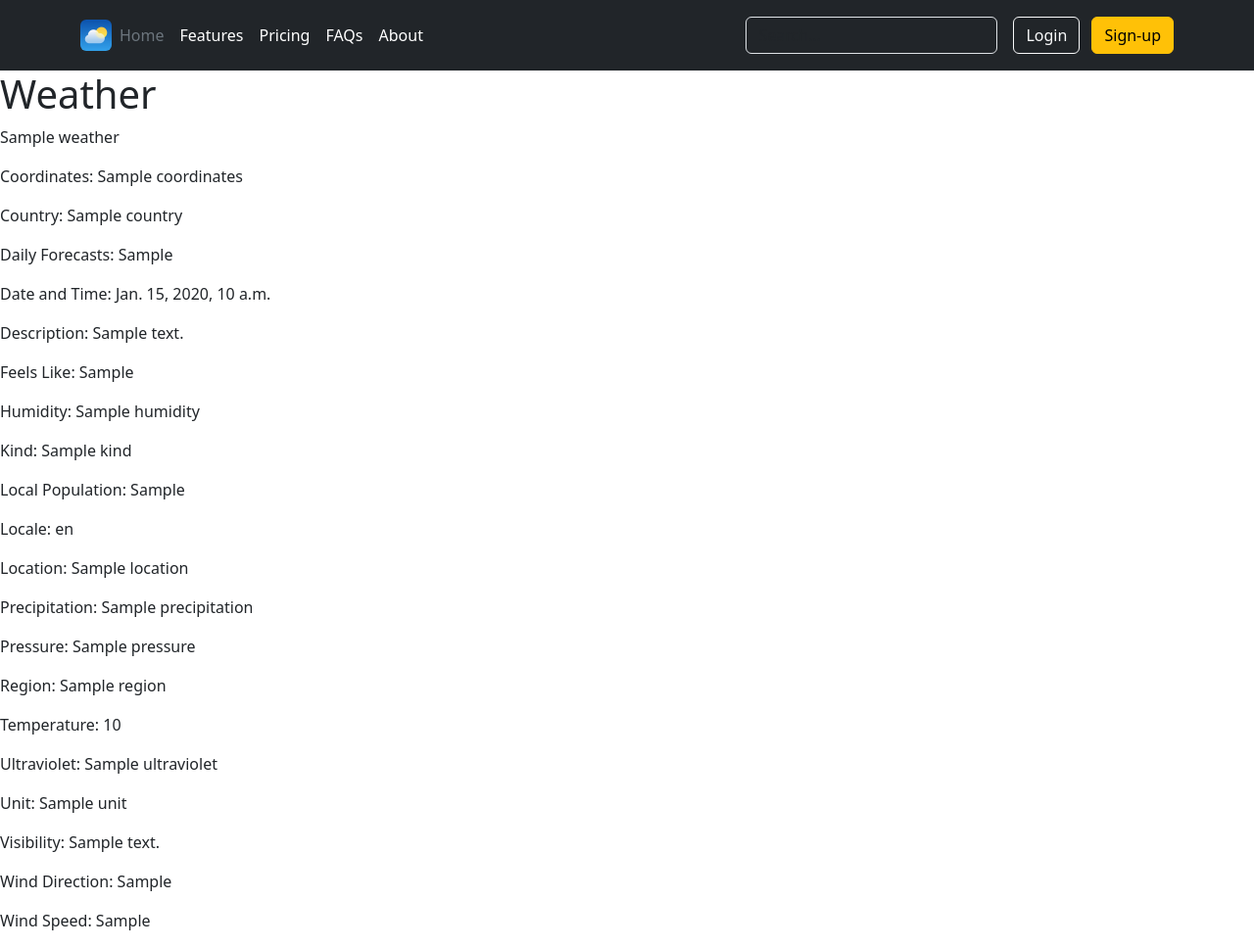
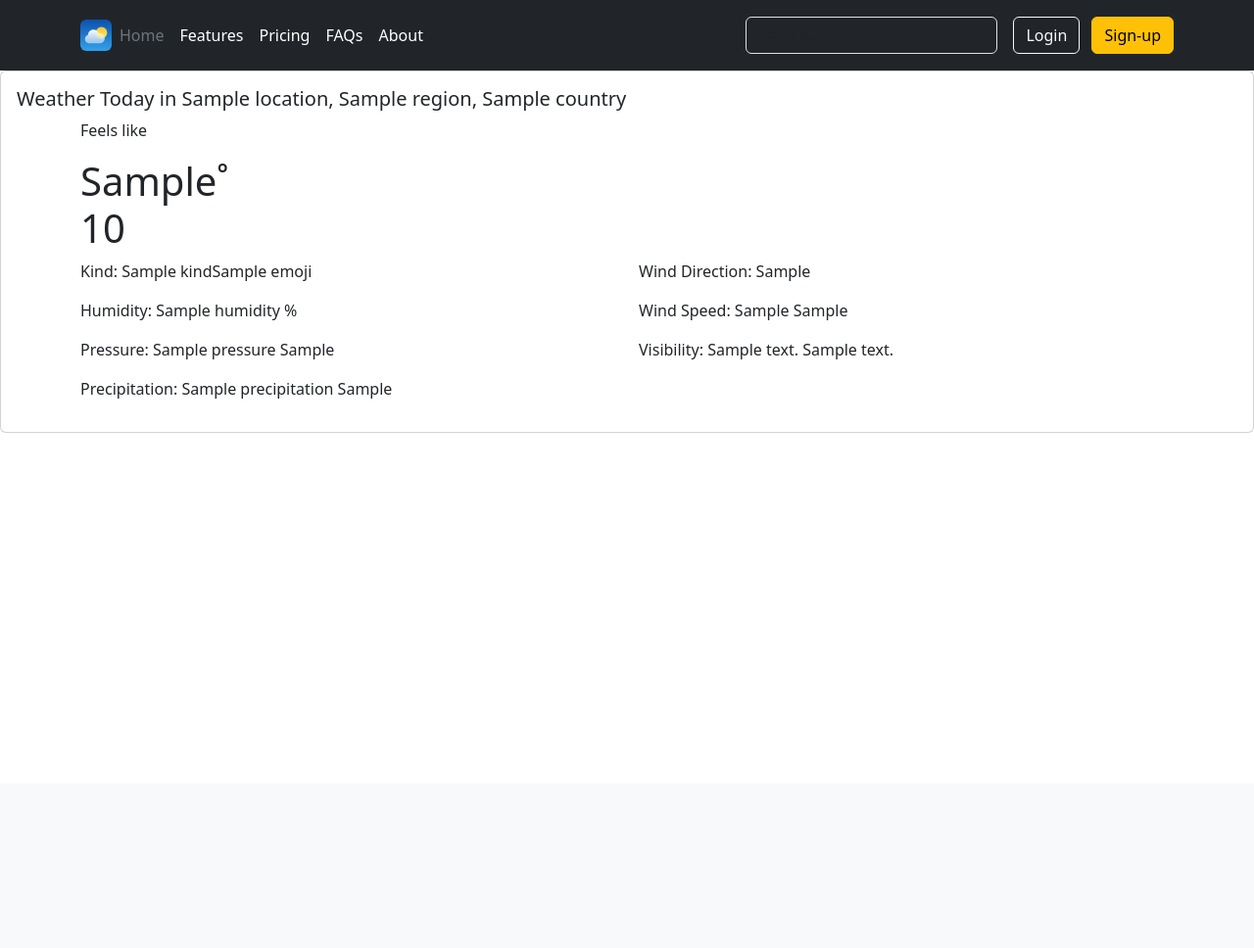
Before and after one commit to AleandroPresta/weather-webapp, a Django app: template app/weather/templates/weather/weather.html in a window 1280 px wide. Shown: the whole page at 98% size. After the commit the page ends 442 px from the top, so only its background shows below. Run offline with Django 4.2, Linux system fonts and the light colour scheme; the template is opened without the code that fills it: most values are stand-ins (such as "Sample title", 1, 10 or a date in 2020).

Commit message:
Created card

```diff
--- a/app/weather/templates/weather/weather.html
+++ b/app/weather/templates/weather/weather.html
@@ -3,26 +3,37 @@
     Weather
 {% endblock %}
 {% block content %}
-    <h1>Weather</h1>
-    <p>{{ weather }}</p>
-    <p>Coordinates: {{ coordinates }}</p>
-    <p>Country: {{ country }}</p>
-    <p>Daily Forecasts: {{ daily_forecasts }}</p>
-    <p>Date and Time: {{ datetime }}</p>
-    <p>Description: {{ description }}</p>
-    <p>Feels Like: {{ feels_like }}</p>
-    <p>Humidity: {{ humidity }}</p>
-    <p>Kind: {{ kind }}</p>
-    <p>Local Population: {{ local_population }}</p>
-    <p>Locale: {{ locale }}</p>
-    <p>Location: {{ location }}</p>
-    <p>Precipitation: {{ precipitation }}</p>
-    <p>Pressure: {{ pressure }}</p>
-    <p>Region: {{ region }}</p>
-    <p>Temperature: {{ temperature }}</p>
-    <p>Ultraviolet: {{ ultraviolet }}</p>
-    <p>Unit: {{ unit }}</p>
-    <p>Visibility: {{ visibility }}</p>
-    <p>Wind Direction: {{ wind_direction }}</p>
-    <p>Wind Speed: {{ wind_speed }}</p>
+
+<div class="row">
+    <div class="col">
+        <div class="card">
+            <div class="card-body">
+                <h5 class="card-title">Weather Today in {{ forecast.location }}, {{ forecast.region }}, {{ forecast.country }}</h5>
+                <div class="container card-text">
+                    <div class="row">
+                        <div class="col-2">
+                            <p>Feels like</p>
+                            <h1>{{ forecast.feels_like }}˚ {{ forecast.temperature_unit }}</h1>
+                        </div>
+                        <div class="col-10"></div>
+                    </div>
+                    <div class="row">
+                        <div class="col">
+                            <p>Kind: {{ forecast.kind }}{{ forecast.kind.emoji }}</p>
+                            <p>Humidity: {{ forecast.humidity }} %</p>
+                            <p>Pressure: {{ forecast.pressure }} {{ forecast.pressure_unit }}</p>
+                            <p>Precipitation: {{ forecast.precipitation }} {{ forecast.precipitation_unit }}</p>
+                        </div>
+                        <div class="col">
+                            <p>Wind Direction: {{ forecast.wind_direction }}</p>
+                            <p>Wind Speed: {{ forecast.wind_speed }} {{ forecast.velocity_unit }}</p>
+                            <p>Visibility: {{ forecast.visibility }} {{forecast.visibility_unit }}</p>
+                        </div>
+                    </div>
+                </div>
+            </div>
+        </div>
+    </div>
+</div>
+
 {% endblock %}
--- a/app/weather/views.py
+++ b/app/weather/views.py
@@ -11,4 +11,6 @@ def weather_view(request):
     return render(
         request,
         'weather/weather.html',
-        forecast)
+        {
+            'forecast': forecast
+        })
```
Also changed, not shown: app/weather/weather_api.py (+10 -2 lines).
